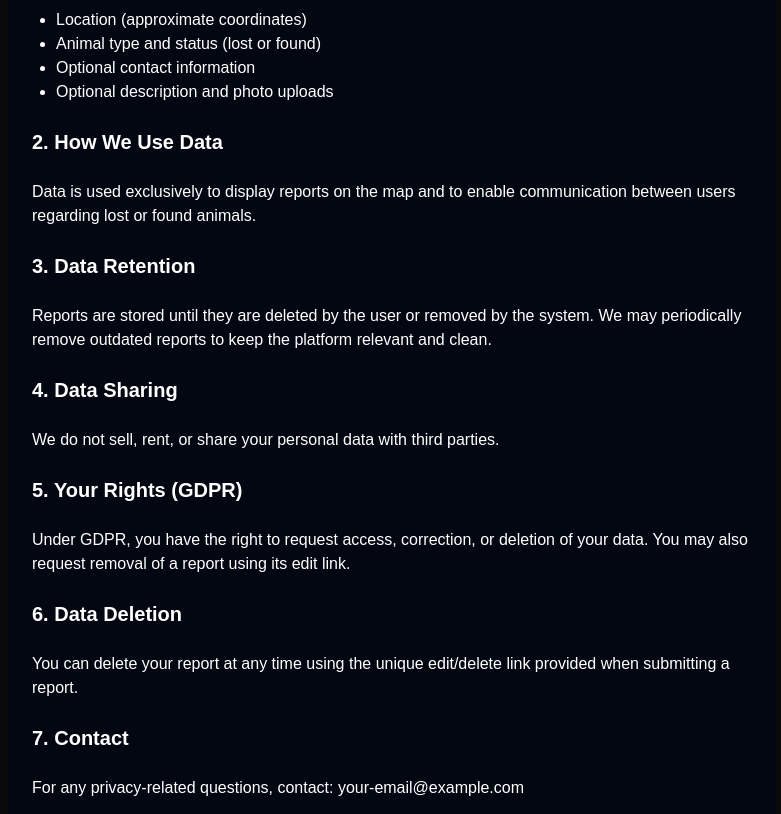
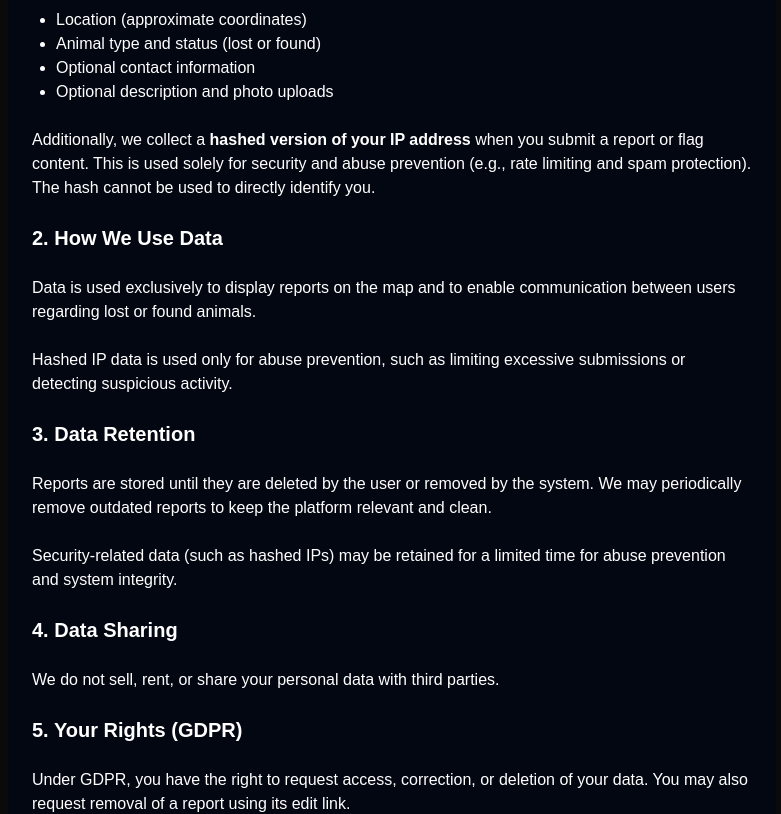
Before and after one commit to jgilis/LostPetsWebsite, a Next.js app: page /privacy in a window 1280 px wide. Shown: the part 260-1074 px from the top of the page, without its empty margins (248-1029 px from the left). Built offline with nearby package versions, Linux system fonts and the light colour scheme.

Commit message:
update hashed IP privacy statement

```diff
--- a/app/privacy/page.tsx
+++ b/app/privacy/page.tsx
@@ -19,10 +19,21 @@ export default function PrivacyPolicy() {
         <li>Optional description and photo uploads</li>
       </ul>
 
+      <p>
+        Additionally, we collect a <strong>hashed version of your IP address </strong>
+        when you submit a report or flag content. This is used solely for security
+        and abuse prevention (e.g., rate limiting and spam protection). The hash
+        cannot be used to directly identify you.
+      </p>
+
       <h2 className="text-xl font-semibold">2. How We Use Data</h2>
       <p>
         Data is used exclusively to display reports on the map and to enable
         communication between users regarding lost or found animals.
+      </p>
+      <p>
+        Hashed IP data is used only for abuse prevention, such as limiting
+        excessive submissions or detecting suspicious activity.
       </p>
 
       <h2 className="text-xl font-semibold">3. Data Retention</h2>
@@ -30,6 +41,10 @@ export default function PrivacyPolicy() {
         Reports are stored until they are deleted by the user or removed by
         the system. We may periodically remove outdated reports to keep the
         platform relevant and clean.
+      </p>
+      <p>
+        Security-related data (such as hashed IPs) may be retained for a limited
+        time for abuse prevention and system integrity.
       </p>
 
       <h2 className="text-xl font-semibold">4. Data Sharing</h2>
@@ -51,7 +66,7 @@ export default function PrivacyPolicy() {
 
       <h2 className="text-xl font-semibold">7. Contact</h2>
       <p>
-        For any privacy-related questions, contact: your-email@example.com
+        For any privacy-related questions, contact: lostpetsbelgium@gmail.com
       </p>
     </main>
   );
```
